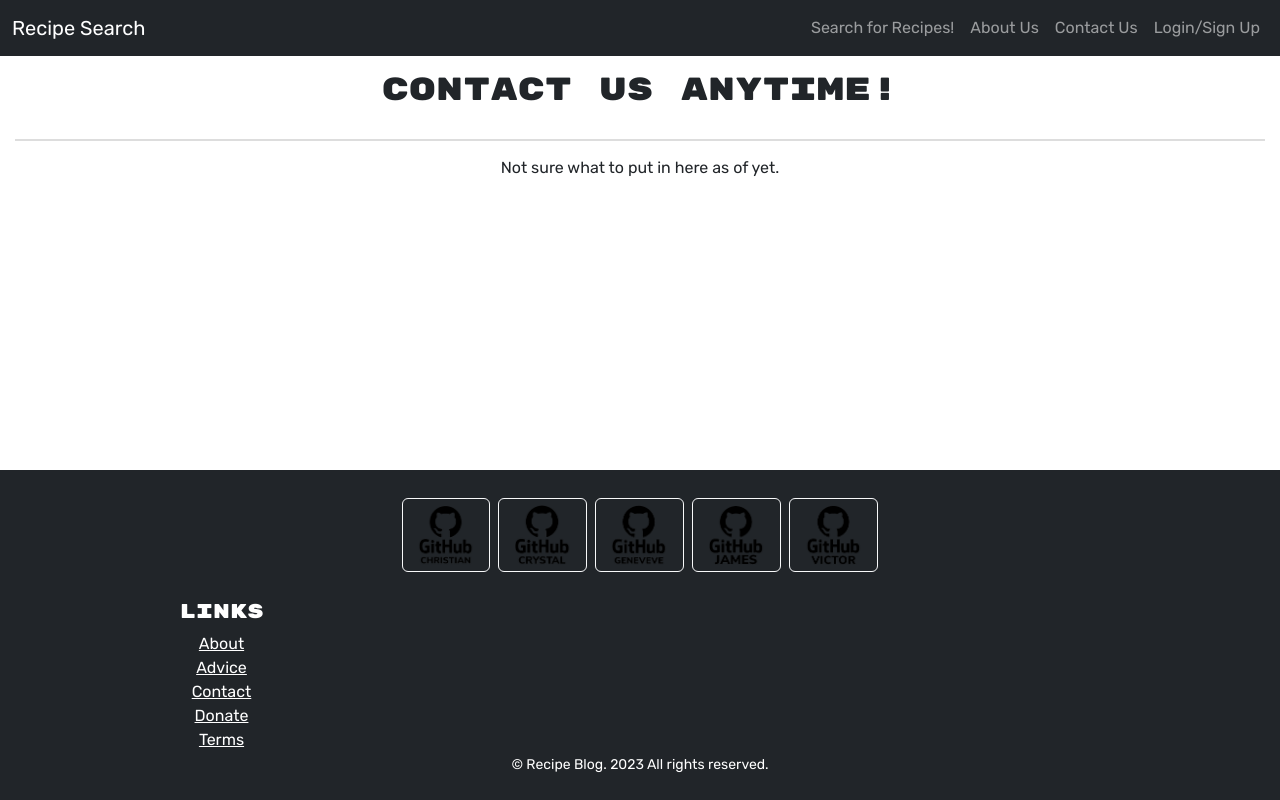
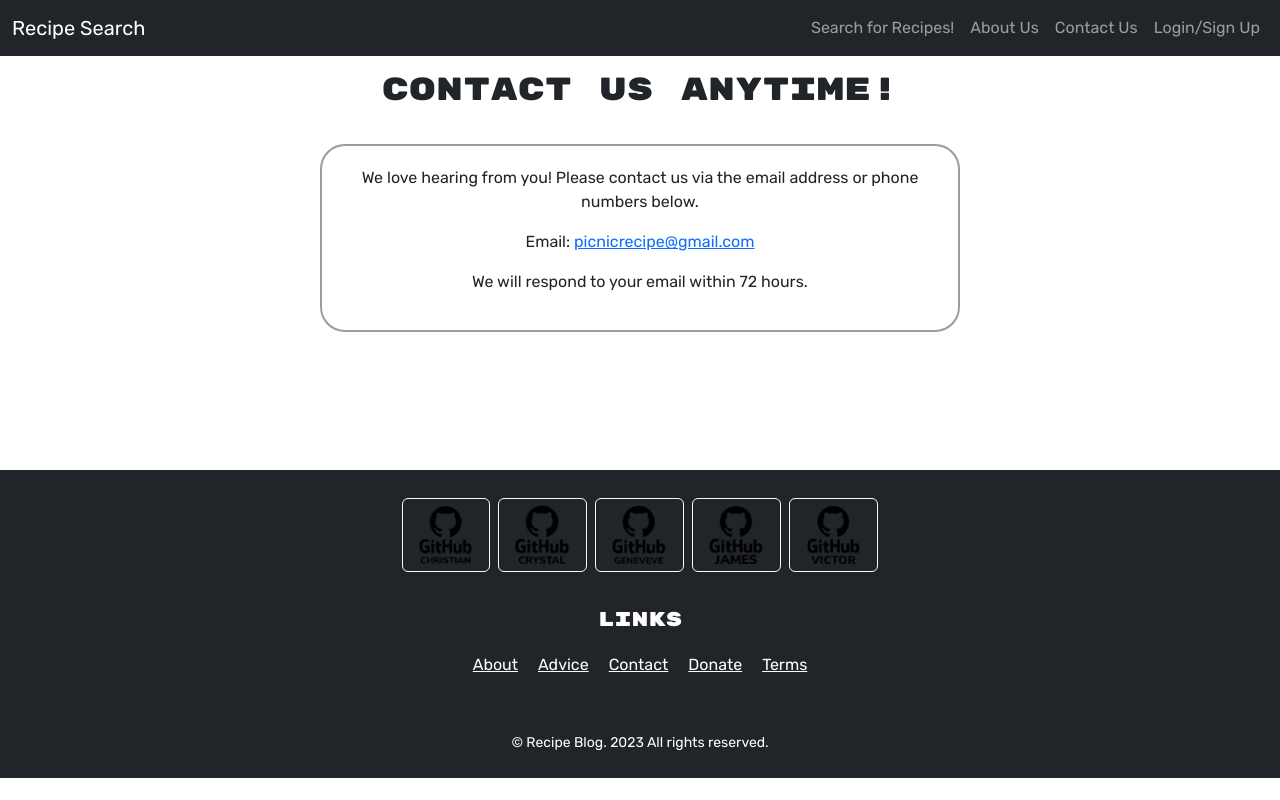
Before and after one commit to itsvictorg/Recipe-Search, a React (Create React App) app in the folder client/: page /contact in a window 1280 px wide. Built offline with nearby package versions, Linux system fonts and the light colour scheme.

Commit message:
added Quervo Suave

```diff
--- a/client/src/components/footer/index.js
+++ b/client/src/components/footer/index.js
@@ -38,9 +38,10 @@ const Footer = () => {
                 <section className="links">
 
                     <div className="row">
+                        {/* <div className="col-lg-3 col-md-6 mb-4 mb-md-0"> */}
 
-                        <div className="col-lg-3 col-md-6 mb-4 mb-md-0">
-                            <h5 className="text-uppercase">Links</h5>
+                        <div className="col-links">
+                            <h5 className="text-uppercase p-2">Links</h5>
 
                             <ul className="list-unstyled mb-0 foot-links">
                                 <li>
@@ -62,6 +63,8 @@ const Footer = () => {
                         </div>
                     </div>
                 </section>
+            </div>
+            <div className="container p-4">
                 <small className="text-center mt-5">&copy; Recipe Blog. {new Date().getFullYear()} All rights reserved.</small>
             </div>
         </footer >
--- a/client/src/components/forms/SearchGPT.js
+++ b/client/src/components/forms/SearchGPT.js
@@ -127,7 +127,7 @@ const SearchGPT = () => {
         </Form>
       </Container>
 
-      <Container className=''>
+      <Container className='results'>
         <h2 className='pt-5'>
           {searchedRecipes.length
             ? `Viewing ${searchedRecipes.length} results:`
--- /dev/null
+++ b/client/src/components/spm/QuervoMix.js
@@ -0,0 +1,60 @@
+// Search books is now HOME
+import React from 'react';
+import Carousel from 'react-bootstrap/Carousel';
+
+
+// the actual search now goes off to searchgpt file.
+const QuervoMix = () => {
+  return (
+    <>
+
+     <Carousel>
+      <Carousel.Item>
+        <img
+          className="d-block w-100"
+          src="https://a.cdn-hotels.com/gdcs/production0/d1513/35c1c89e-408c-4449-9abe-f109068f40c0.jpg?impolicy=fcrop&w=1600&h=1066&q=medium://www.foodandwine.com/thmb/k1NIRDevthtQki2w8glZ7_qCUsM=/750x0/filters:no_upscale():max_bytes(150000):strip_icc():format(webp)/sous-vide-pork-chops-FT-RECIPE1221-3825e22b32ea4794a87d472e299b2a30.jpg"
+          alt="First slide"
+          height= "300"
+          width="700"
+        />
+        <Carousel.Caption>
+          <h3>You Hungry huh?</h3>
+          <p>This aint Mcdonalds!</p>
+        </Carousel.Caption>
+      </Carousel.Item>
+      <Carousel.Item>
+        <img
+          className="d-block w-100"
+          src="https://www.washingtonian.com/wp-content/uploads/2021/07/2Fiftys-994x663.jpg"
+          alt="Second slide"
+          height= "300"
+          width="700"
+        />
+
+        <Carousel.Caption>
+          <h3>How About some BBQ?</h3>
+          <p>Twelve hours later..</p>
+        </Carousel.Caption>
+      </Carousel.Item>
+      <Carousel.Item>
+        <img
+          className="d-block w-100"
+          src="https://imagesvc.meredithcorp.io/v3/mm/image?url=https%3A%2F%2Fstatic.onecms.io%2Fwp-content%2Fuploads%2Fsites%2F19%2F2019%2F03%2F04%2Fpopeyeschicken-2000.jpg"
+          alt="Third slide"
+          height= "300"
+          width="700"
+        />
+
+        <Carousel.Caption>
+          <h3>Chicken?</h3>
+          <p>
+            Gotta make it spicy!
+          </p>
+        </Carousel.Caption>
+      </Carousel.Item>
+    </Carousel>
+    </>
+  );
+};
+
+export default QuervoMix;
--- a/client/src/pages/Contact.js
+++ b/client/src/pages/Contact.js
@@ -8,13 +8,15 @@ import '../styles/Contact.css';
 const Contact = () => {
   return (
     <>
-    <section className='page-cont'>
+      <section className='page-cont'>
         <h2>Contact Us Anytime!</h2>
-      <div className='borderer'>
-        <p>Not sure what to put in here as of yet.</p>
-      </div>
+        <div className='borderer-cont'>
+          <p>We love hearing from you! Please contact us via the email address or phone numbers below.</p>
+          <p>Email: <a href="mailto:picnicrecipe@gmail.com">picnicrecipe@gmail.com</a></p>
+          <p>We will respond to your email within 72 hours.</p>
+        </div>
+      </section>
 
-    </section>
     </>
   );
 };
--- a/client/src/pages/Home.js
+++ b/client/src/pages/Home.js
@@ -1,7 +1,8 @@
 // Search books is now HOME
 import React from 'react';
-import Header from '../components/header/index';
+// import Header from '../components/header/index';
 import SearchGPT from '../components/forms/SearchGPT';
+import QuervoMix from '../components/spm/QuervoMix';
 
 
 
@@ -12,7 +13,8 @@ import '../styles/Home.css';
 const Home = () => {
   return (
     <>
-      <Header />
+      {/* <Header /> */}
+      <QuervoMix />
       <SearchGPT />
 
     </>
--- a/client/src/styles/Contact.css
+++ b/client/src/styles/Contact.css
@@ -1 +1,13 @@
 /* styling for contact page */
+
+.borderer-cont {
+    padding: 20px;
+    margin: 20px;
+    max-width: 50%;
+    margin-inline: auto;
+    border-radius: 25px;
+    position: relative;
+    border: 2px solid rgb(157, 155, 155);
+    text-align: center;
+
+}
--- a/client/src/styles/Footer.css
+++ b/client/src/styles/Footer.css
@@ -1,5 +1,11 @@
 /* GITHUB ICON */
-
+.foot-links {
+  padding: 5px;
+  display: flex;
+  flex-direction: row;
+  justify-content: center;
+  gap: 20px;
+}
 
 .foot-links a {
   color: white;
--- a/client/src/styles/Home.css
+++ b/client/src/styles/Home.css
@@ -14,7 +14,7 @@
 /*fills in void space until search results are displayed */
 /* NEED TO calc inside media queries */
 .results{
-    min-height: calc(100dvh - (23px + 586px));
+    min-height: calc(100dvh - (60px + 675px));
     margin-bottom: 15px;
 }
 
@@ -115,3 +115,13 @@
     right: 0;
     top: 0;
 }
+
+.row {
+    margin-top: 10px;
+}
+
+
+/* CHRISTIAN'S STYLE SUPER SECRET INFO */
+.d-block {
+    object-fit: cover;
+  }
```
